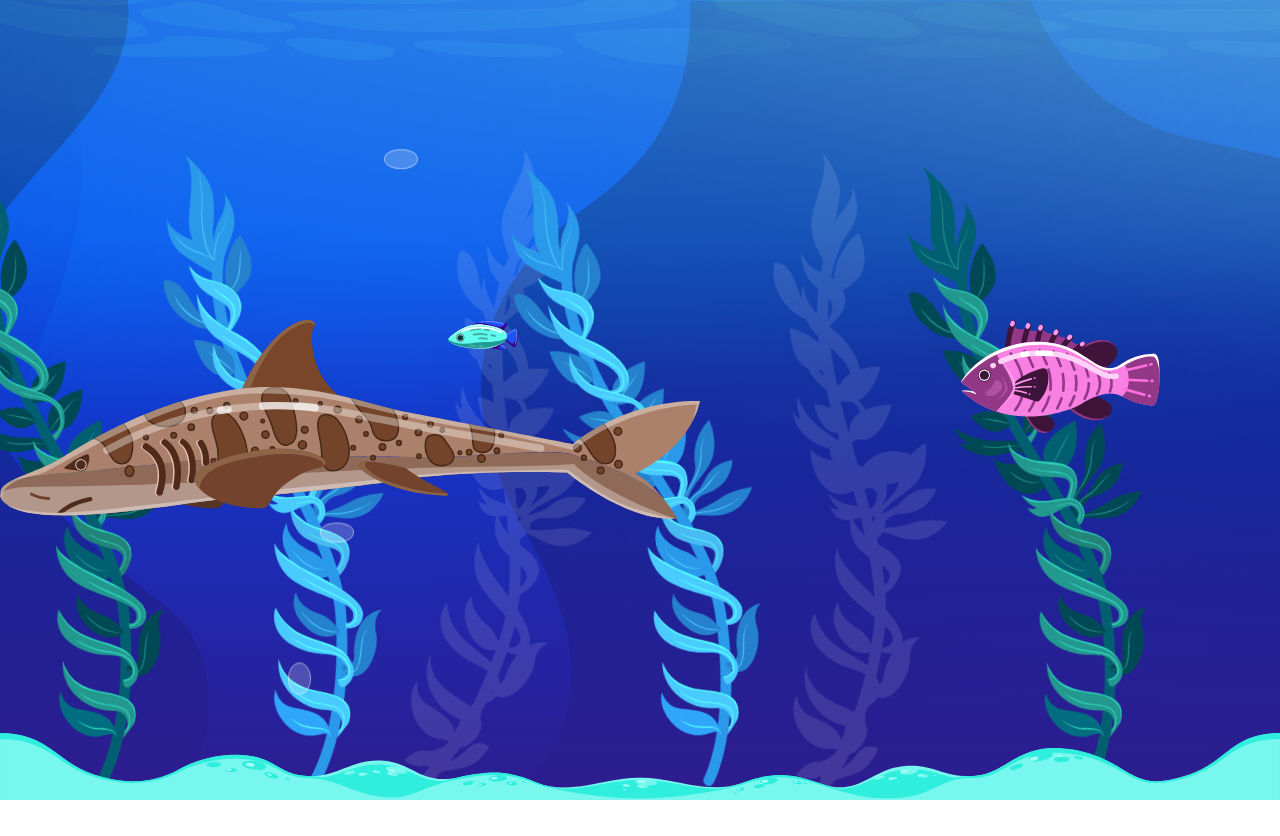
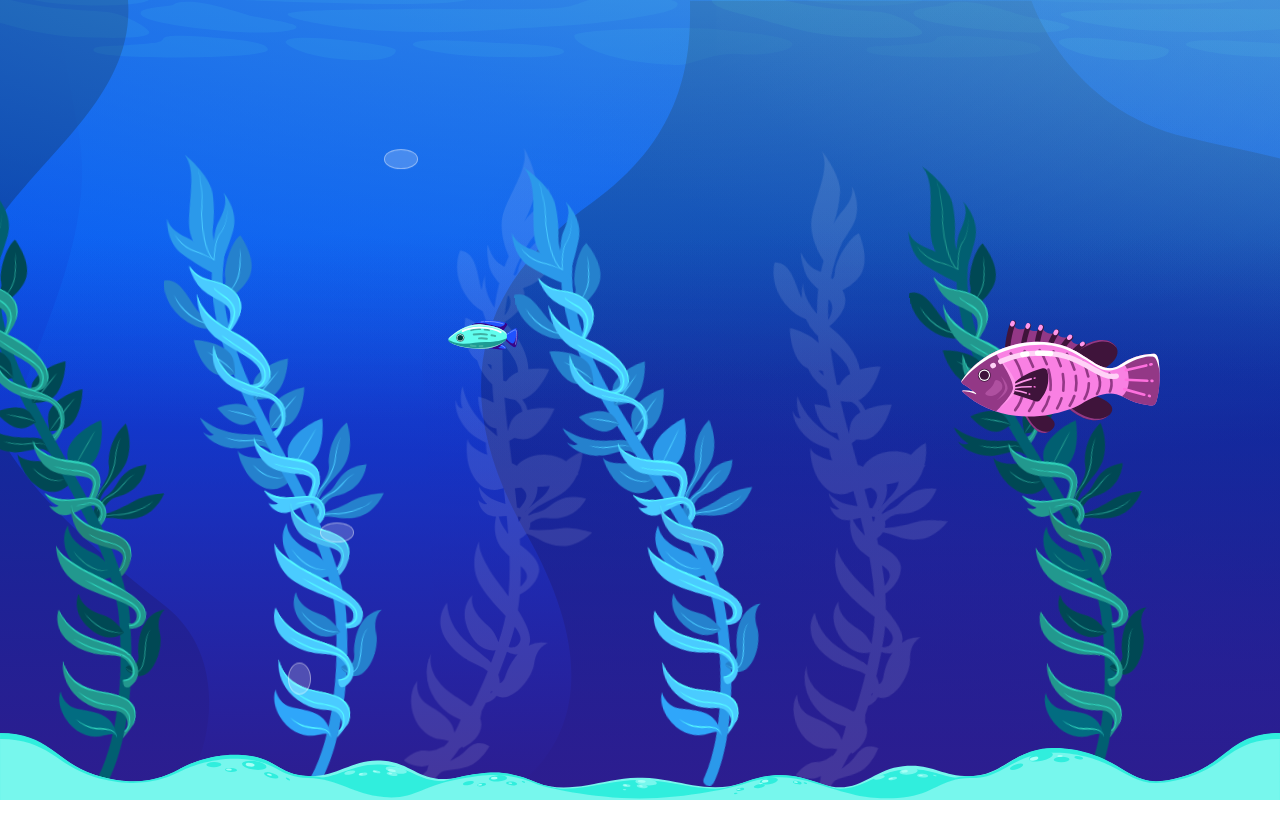
Before and after one commit to wetfish/wet.fish-UNDER-CONSTRUCTION, a Vue app in the folder kelp/: page / in a window 1280 px wide. Shown: the top 836 px of the page. Built offline with nearby package versions, Linux system fonts and the light colour scheme.

Commit message:
Fixed animation delay when the page first loads

```diff
--- a/kelp/src/App.vue
+++ b/kelp/src/App.vue
@@ -64,6 +64,10 @@
   .sand img {
     position: absolute;
     bottom: 0;
+  }
+
+  .kelp img, .bubble, .fish {
+    animation-fill-mode: backwards;
   }
 
   .kelp {
```
